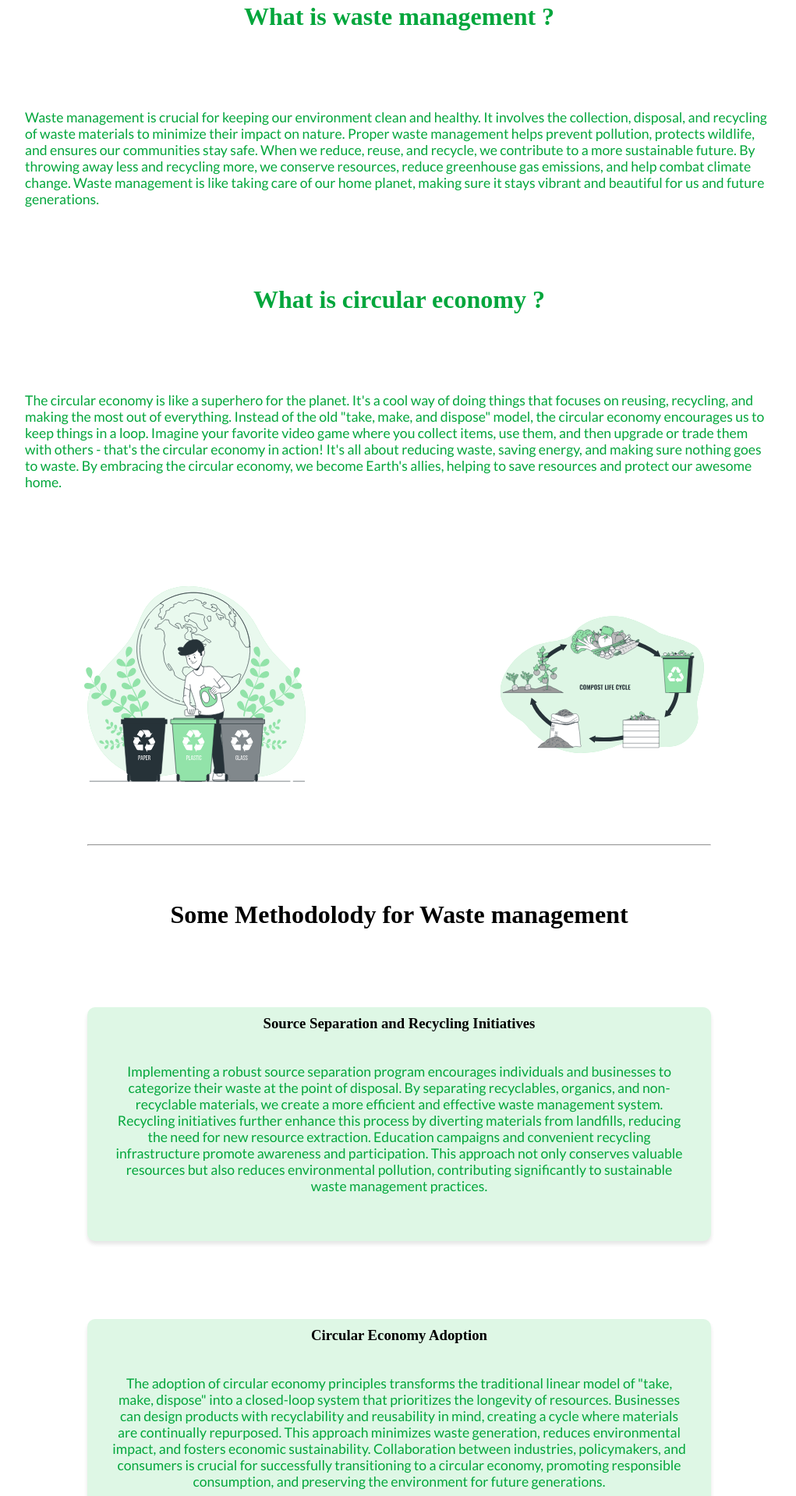
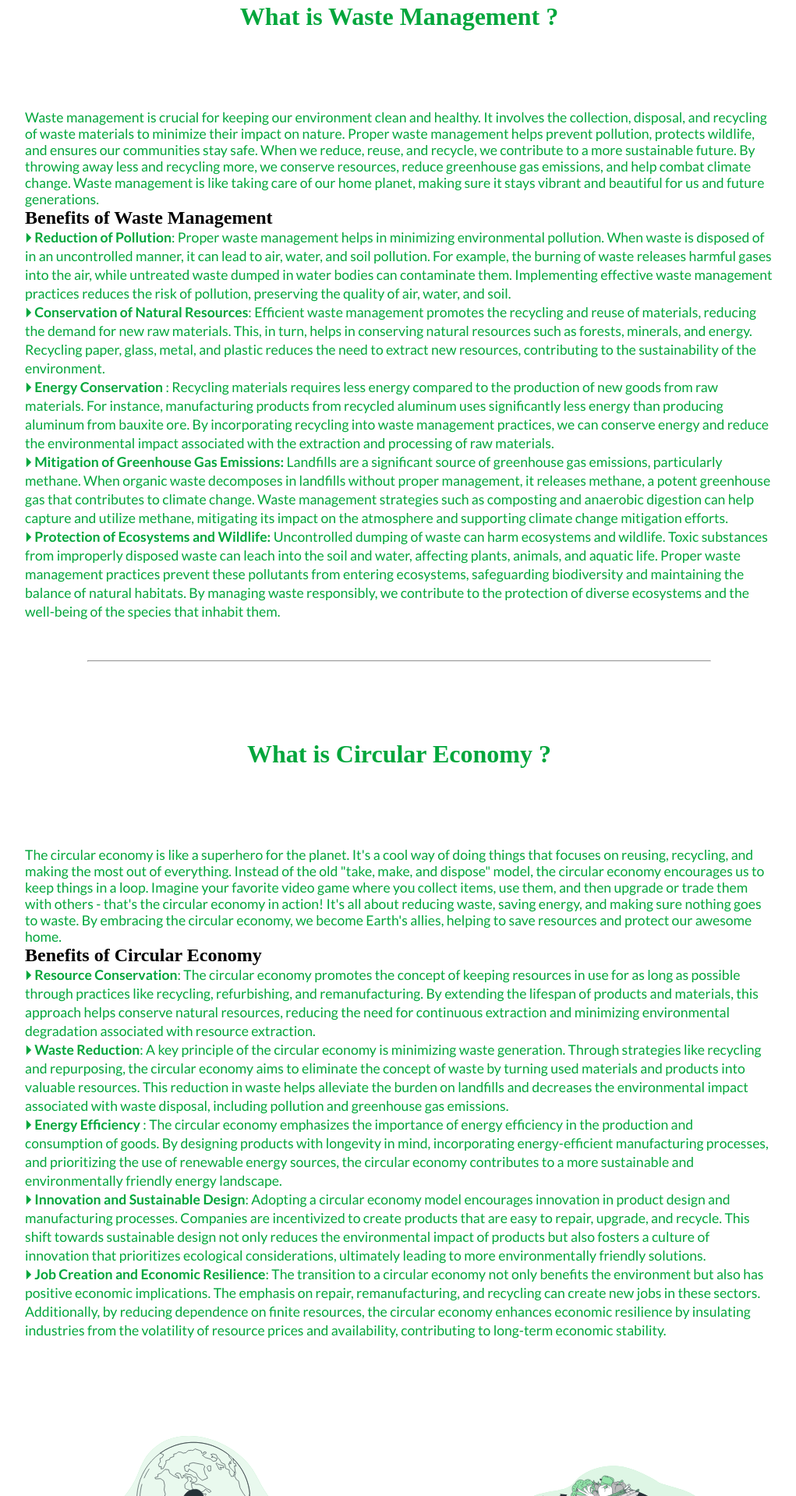
Before and after one commit to BhriguKD/ecoinfinity, a plain HTML site: page index.html in a window 1280 px wide. Shown: the part 1272-3191 px from the top of the page at 78% size, without its empty margins (128-1149 px from the left). Drawn offline with nearby package versions, Linux system fonts and the light colour scheme.

Commit message:
Update index.html

```diff
--- a/index.html
+++ b/index.html
@@ -5,7 +5,7 @@
     <meta name="viewport" content="width=device-width, initial-scale=1.0" />
     <title>EcoInfinity.com</title>
 
-    <link rel="stylesheet" href="stylesheets/style.css" />
+    <link rel="stylesheet" href="/stylesheets/style.css" />
 
     <link
       rel="stylesheet"
@@ -48,7 +48,7 @@
         Join Us!
       </p>
 
-      <span class="go-green"><img src="image-files/18151579_5963959.svg" alt="go green"
+      <span class="go-green"><img src="/image-files/18151579_5963959.svg" alt="go green"
       /></spa>
     </div>
 
@@ -64,7 +64,11 @@
         <label class="remove" for="password">Password:</label>
         <input style="border: none;" type="password" id="password" name="password" required /><br />
 
+        <label class="remove" for="password">Confirm Password:</label>
+        <input style="border: none;" type="password" id="password" name="password" required /><br />
+
         <input class="remove loginn" type="submit" value="Login" />
+
       </form>
     </div>
 
@@ -94,13 +98,40 @@
     </div>
 
     <div class="second-page">
-      <h1 class="sec-page-heading">What is waste management ?</h1>
+      <h1 class="sec-page-heading">What is Waste Management ?</h1>
       <p class="sec-page-content">Waste management is crucial for keeping our environment clean and healthy. It involves the collection, disposal, and recycling of waste materials to minimize their impact on nature. Proper waste management helps prevent pollution, protects wildlife, and ensures our communities stay safe. When we reduce, reuse, and recycle, we contribute to a more sustainable future. By throwing away less and recycling more, we conserve resources, reduce greenhouse gas emissions, and help combat climate change. Waste management is like taking care of our home planet, making sure it stays vibrant and beautiful for us and future generations.</p>
+
+      <h2 class="sec-page-heading-2">Benefits of Waste Management</h2>
+      <p style="line-height: 1.5rem;">
+        &#9205; <span style="font-weight: 600;">Reduction of Pollution</span>: Proper waste management helps in minimizing environmental pollution. When waste is disposed of in an uncontrolled manner, it can lead to air, water, and soil pollution. For example, the burning of waste releases harmful gases into the air, while untreated waste dumped in water bodies can contaminate them. Implementing effective waste management practices reduces the risk of pollution, preserving the quality of air, water, and soil. <br>
+
+        &#9205; <span style="font-weight: 600;">Conservation of Natural Resources</span>: Efficient waste management promotes the recycling and reuse of materials, reducing the demand for new raw materials. This, in turn, helps in conserving natural resources such as forests, minerals, and energy. Recycling paper, glass, metal, and plastic reduces the need to extract new resources, contributing to the sustainability of the environment. <br>
+
+        &#9205; <span style="font-weight: 600;">Energy Conservation </span>: Recycling materials requires less energy compared to the production of new goods from raw materials. For instance, manufacturing products from recycled aluminum uses significantly less energy than producing aluminum from bauxite ore. By incorporating recycling into waste management practices, we can conserve energy and reduce the environmental impact associated with the extraction and processing of raw materials. <br>
+
+        &#9205; <span style="font-weight: 600;">Mitigation of Greenhouse Gas Emissions:</span> Landfills are a significant source of greenhouse gas emissions, particularly methane. When organic waste decomposes in landfills without proper management, it releases methane, a potent greenhouse gas that contributes to climate change. Waste management strategies such as composting and anaerobic digestion can help capture and utilize methane, mitigating its impact on the atmosphere and supporting climate change mitigation efforts. <br>
+
+        &#9205; <span style="font-weight: 600;">Protection of Ecosystems and Wildlife:</span> Uncontrolled dumping of waste can harm ecosystems and wildlife. Toxic substances from improperly disposed waste can leach into the soil and water, affecting plants, animals, and aquatic life. Proper waste management practices prevent these pollutants from entering ecosystems, safeguarding biodiversity and maintaining the balance of natural habitats. By managing waste responsibly, we contribute to the protection of diverse ecosystems and the well-being of the species that inhabit them.
+      </p>
     </div>
 
+    <center style="margin-top: 50px;"><hr style="width: 800px; "></center>
+
     <div class="second-page two">
-      <h1 class="sec-page-heading two">What is circular economy ?</h1>
+      <h1 class="sec-page-heading two">What is Circular Economy ?</h1>
       <p class="sec-page-content">The circular economy is like a superhero for the planet. It's a cool way of doing things that focuses on reusing, recycling, and making the most out of everything. Instead of the old "take, make, and dispose" model, the circular economy encourages us to keep things in a loop. Imagine your favorite video game where you collect items, use them, and then upgrade or trade them with others - that's the circular economy in action! It's all about reducing waste, saving energy, and making sure nothing goes to waste. By embracing the circular economy, we become Earth's allies, helping to save resources and protect our awesome home.</p>
+
+      <h2 class="sec-page-heading-2">Benefits of Circular Economy</h2>
+      <p style="line-height: 1.5rem;">
+        &#9205; <span style="font-weight: 600;">Resource Conservation</span>: The circular economy promotes the concept of keeping resources in use for as long as possible through practices like recycling, refurbishing, and remanufacturing. By extending the lifespan of products and materials, this approach helps conserve natural resources, reducing the need for continuous extraction and minimizing environmental degradation associated with resource extraction. <br>
+
+        &#9205; <span style="font-weight: 600;">Waste Reduction</span>: A key principle of the circular economy is minimizing waste generation. Through strategies like recycling and repurposing, the circular economy aims to eliminate the concept of waste by turning used materials and products into valuable resources. This reduction in waste helps alleviate the burden on landfills and decreases the environmental impact associated with waste disposal, including pollution and greenhouse gas emissions.<br>
+
+        &#9205; <span style="font-weight: 600;">Energy Efficiency </span>: The circular economy emphasizes the importance of energy efficiency in the production and consumption of goods. By designing products with longevity in mind, incorporating energy-efficient manufacturing processes, and prioritizing the use of renewable energy sources, the circular economy contributes to a more sustainable and environmentally friendly energy landscape. <br>
+
+        &#9205; <span style="font-weight: 600;">Innovation and Sustainable Design</span>: Adopting a circular economy model encourages innovation in product design and manufacturing processes. Companies are incentivized to create products that are easy to repair, upgrade, and recycle. This shift towards sustainable design not only reduces the environmental impact of products but also fosters a culture of innovation that prioritizes ecological considerations, ultimately leading to more environmentally friendly solutions.<br>
+
+        &#9205; <span style="font-weight: 600;">Job Creation and Economic Resilience</span>: The transition to a circular economy not only benefits the environment but also has positive economic implications. The emphasis on repair, remanufacturing, and recycling can create new jobs in these sectors. Additionally, by reducing dependence on finite resources, the circular economy enhances economic resilience by insulating industries from the volatility of resource prices and availability, contributing to long-term economic stability.
     </div>
 
       <div class="slideshow-container">
@@ -166,7 +197,7 @@
         <p><a href="#top">Back to Top</a></p>
       </footer>
 
-    <script src="index3.js"></script>
+    <script src="/index3.js"></script>
 
   </body>
 </html>
```
